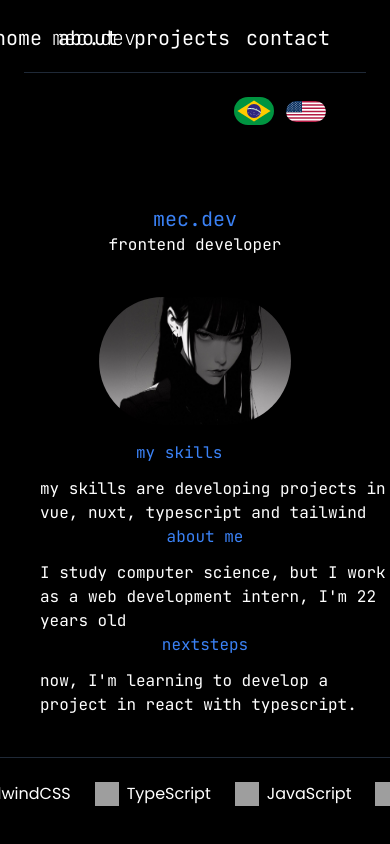
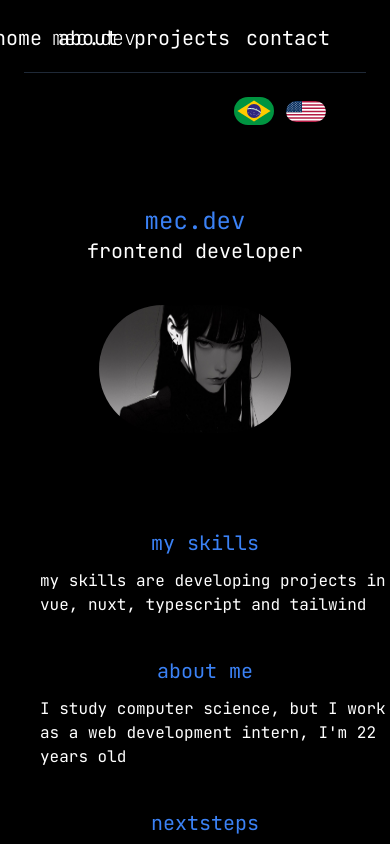
Before and after one commit to railsonalb021/raireact, a React (Vite) app: page / in a window 390 px wide. Shown: the top 844 px of the page. Built offline with nearby package versions, Linux system fonts and the light colour scheme; grey boxes are pictures that could not be loaded.

Commit message:
🔧 refactor: update text styles and layout for improved readability on HomePage

```diff
--- a/src/pages/HomePage.tsx
+++ b/src/pages/HomePage.tsx
@@ -5,30 +5,29 @@ function HomePage(){
   return (
     <div>
       <div className="flex flex-col items-center justify-center">
-        <TranslatedText textKey="mec.dev" className="pt-20 font-mono text-xl text-blue-500" />
-        <TranslatedText textKey="frontenddevloper" className="font-mono text-white" />
+        <TranslatedText textKey="mec.dev" className="pt-20 font-mono text-2xl text-blue-500 lg:text-xl" />
+        <TranslatedText textKey="frontenddevloper" className="font-mono text-xl text-white" />
       </div>
       <div className="mt-10 flex flex-col items-center justify-center">
         <img src={minhaImagem} alt="Railson Albino" className="mb-4 h-32 w-48 rounded-full" />
       </div>
 
-      <div className='grid grid-cols-1 lg:grid-cols-3 lg:pt-20'>
-        <div className='flex flex-col items-start pl-10'>
-          <TranslatedText textKey="myskills" className='pb-3 pl-24 font-mono text-blue-500' />
+      <div className='grid grid-cols-1 pt-20 lg:grid-cols-3 lg:pt-20'>
+        <div className='flex flex-col items-center pb-10 pl-10 lg:items-start lg:pb-0'>
+          <TranslatedText textKey="myskills" className='mr-5 pb-3 font-mono text-xl text-blue-500 lg:mr-0 lg:pl-24 lg:text-base' />
           <TranslatedText textKey="myskillstext" className='font-mono text-white' />
         </div>
 
-        <div className='flex flex-col items-center pl-10'>
-          <TranslatedText textKey="aboutme" className='pb-3 pr-5 font-mono text-blue-500' />
+        <div className='flex flex-col items-center pb-10 pl-10 lg:pb-0'>
+          <TranslatedText textKey="aboutme" className='pb-3 pr-5 font-mono text-xl text-blue-500 lg:text-base' />
           <TranslatedText textKey='aboutmetext' className='font-mono text-white' />
         </div>
 
         <div className='flex flex-col items-center pl-10'>
-          <TranslatedText textKey='nextsteps' className='pb-3 pr-5 font-mono text-blue-500' />
+          <TranslatedText textKey='nextsteps' className='pb-3 pr-5 font-mono text-xl text-blue-500 lg:text-base' />
           <TranslatedText textKey="nextstepstext" className='font-mono text-white' />
         </div>
       </div>
-
     </div>
   )
 }
```
